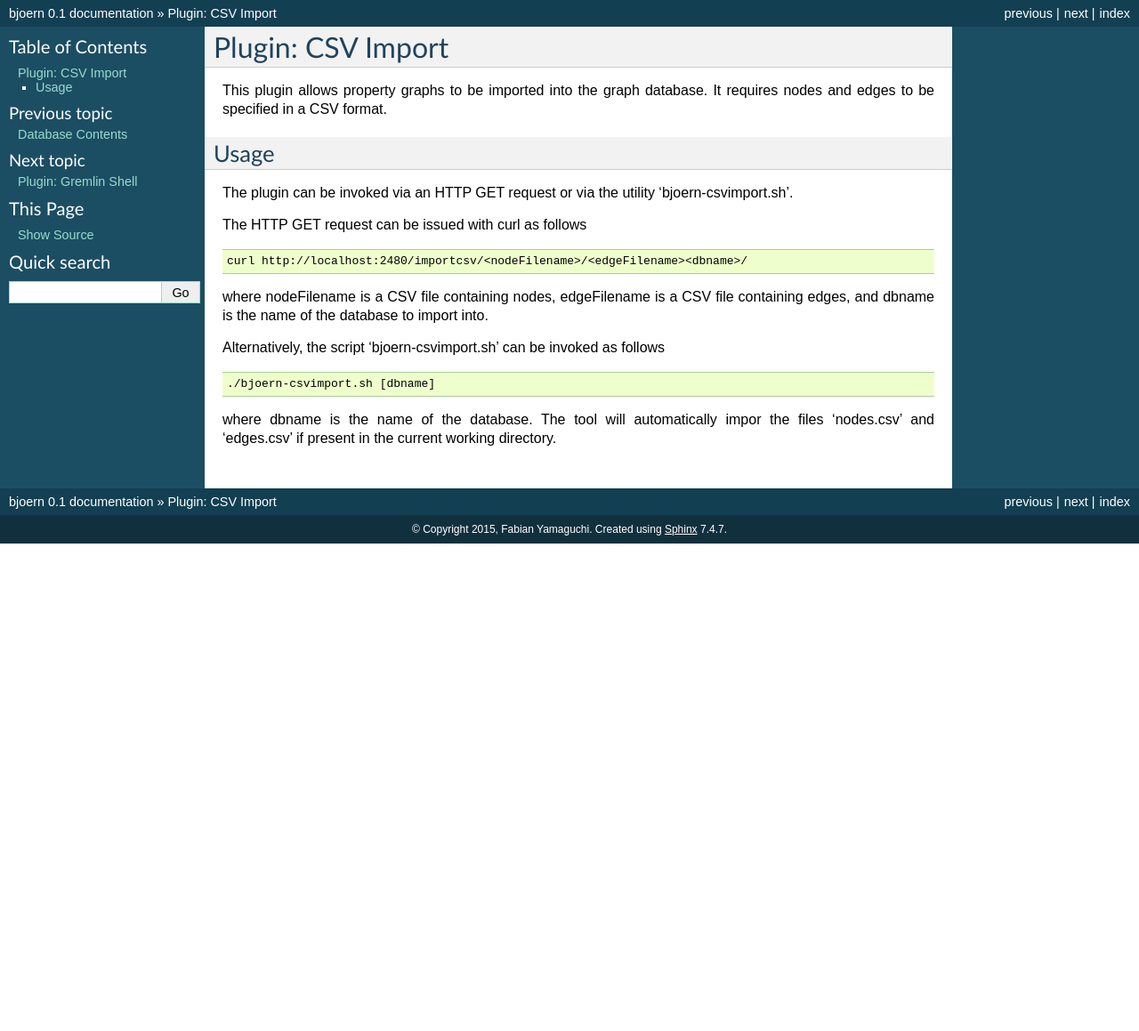
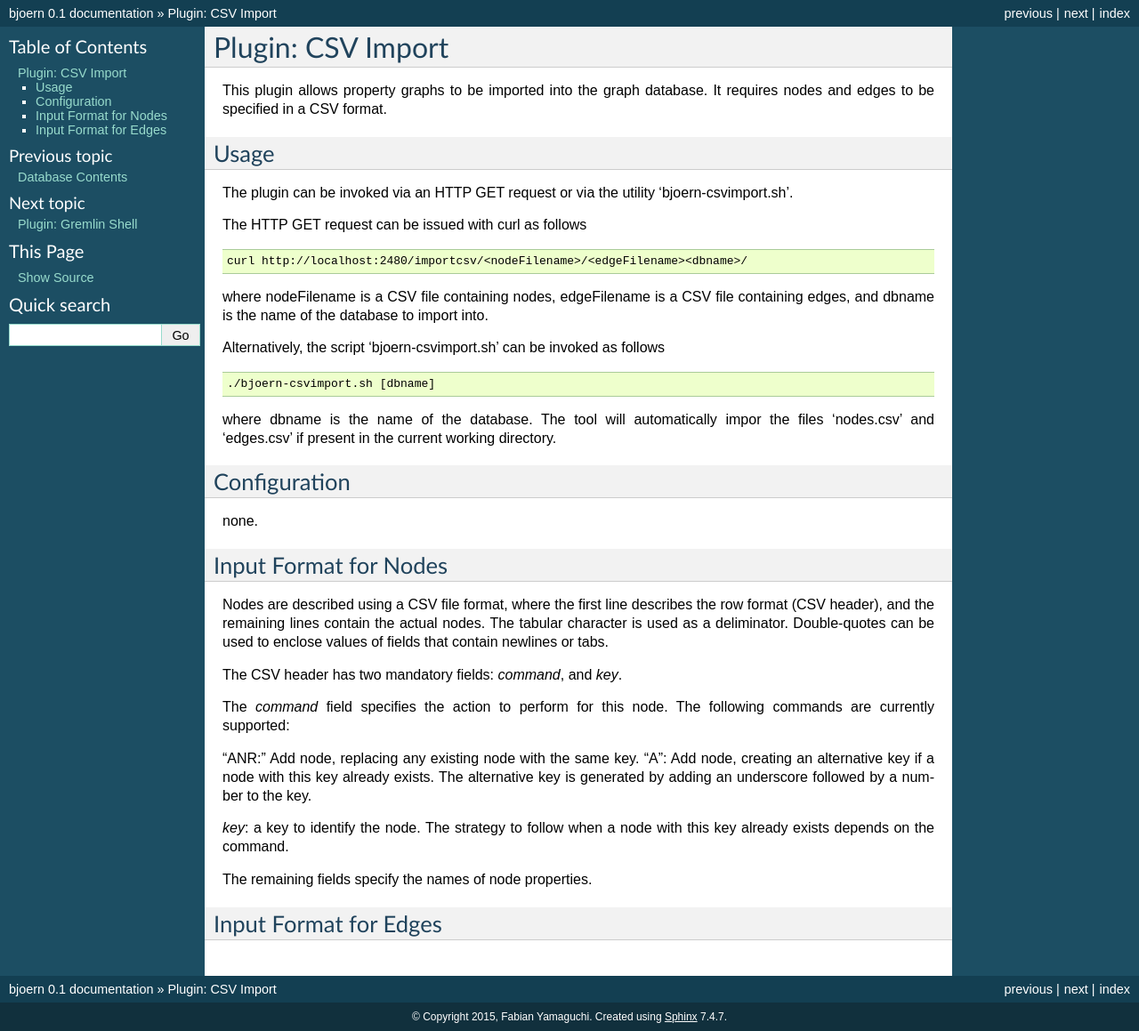
Before and after one commit to octopus-platform/bjoern, a Sphinx documentation site: the page built from docs/source/csvimport.rst, in a window 1280 px wide. Shown: the whole page at 89% size. Built offline with Sphinx 7.4.7, drawn with Linux system fonts in a browser that asks for light colours; before the commit the page ends 900 px from its top, so only the background shows below that.

Commit message:
More documentation.

```diff
--- a/docs/source/csvimport.rst
+++ b/docs/source/csvimport.rst
@@ -31,3 +31,37 @@
 where dbname is the name of the database. The tool will automatically
 impor the files 'nodes.csv' and 'edges.csv' if present in the current
 working directory.
+
+Configuration
+--------------
+
+none.
+
+Input Format for Nodes
+----------------------
+
+Nodes are described using a CSV file format, where the first line
+describes the row format (CSV header), and the remaining lines contain
+the actual nodes. The tabular character is used as a
+deliminator. Double-quotes can be used to enclose values of fields
+that contain newlines or tabs.
+
+The CSV header has two mandatory fields: `command`, and `key`.
+
+The `command` field specifies the action to perform for this
+node. The following commands are currently supported:
+
+"ANR:" Add node, replacing any existing node with the same key.
+"A": Add node, creating an alternative key if a node with this key
+already exists. The alternative key is generated by adding an
+underscore followed by a number to the key.
+
+
+`key`: a key to identify the node. The strategy to follow when a node
+with this key already exists depends on the command.
+
+The remaining fields specify the names of node properties.
+
+
+Input Format for Edges
+----------------------
--- a/docs/source/dumpcfg.rst
+++ b/docs/source/dumpcfg.rst
@@ -58,8 +58,8 @@ Configurable parameters:
   control flow graphs.
 - **format** The graph format. Currently graphml and gml are supported.
 
-Layered Control Flow Graphs
----------------------------
+Output: Layered Control Flow Graphs
+-----------------------------------
 
 The exported control flow graphs are structured into 3 layers. The
 function layer, the basic block layer, and the instruction layer. The
```
